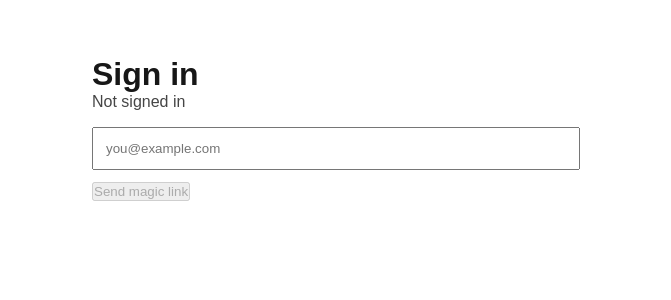
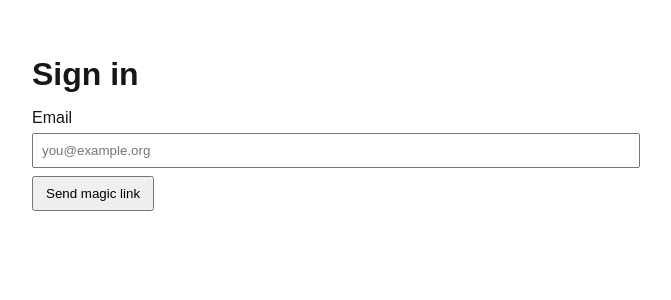
Before and after one commit to tomsullivan79/voiceflow-exit, a Next.js app: page /auth in a window 1280 px wide. Shown: the top 300 px of the page, without its empty margins (304-975 px from the left). Built offline with nearby package versions, Linux system fonts and the light colour scheme; no server answers.

Commit message:
fix(auth): make /auth SSR-safe (server wrapper + client form)

```diff
--- /dev/null
+++ b/app/auth/auth-client.tsx
@@ -0,0 +1,43 @@
+"use client";
+
+import { useState } from "react";
+import { supabaseBrowser } from "@/lib/supabaseBrowser";
+
+export default function AuthClient() {
+  const sb = supabaseBrowser();
+  const [email, setEmail] = useState("");
+  const [status, setStatus] = useState("");
+
+  async function onSubmit(e: React.FormEvent) {
+    e.preventDefault();
+    setStatus("Sending…");
+    try {
+      const { error } = await sb.auth.signInWithOtp({
+        email,
+        options: { emailRedirectTo: `${window.location.origin}/auth/callback` },
+      });
+      if (error) setStatus(`Error: ${error.message}`);
+      else setStatus("Check your email for the sign-in link.");
+    } catch (err: any) {
+      setStatus(`Error: ${err?.message || String(err)}`);
+    }
+  }
+
+  return (
+    <form onSubmit={onSubmit} style={{ marginTop: 16 }}>
+      <label style={{ display: "block", marginBottom: 8 }}>
+        Email
+        <input
+          type="email"
+          required
+          value={email}
+          onChange={(e) => setEmail(e.target.value)}
+          placeholder="you@example.org"
+          style={{ display: "block", width: "100%", padding: 8, marginTop: 6 }}
+        />
+      </label>
+      <button type="submit" style={{ padding: "8px 12px" }}>Send magic link</button>
+      {status && <p style={{ marginTop: 12, opacity: 0.8 }}>{status}</p>}
+    </form>
+  );
+}
--- a/app/auth/page.tsx
+++ b/app/auth/page.tsx
@@ -1,60 +1,15 @@
-"use client";
-import { useEffect, useState } from "react";
-import { supabaseBrowser } from "@/lib/supabaseBrowser";
+import { Suspense } from "react";
+import AuthClient from "./auth-client";
+
+export const dynamic = "force-dynamic";
 
 export default function AuthPage() {
-  const sb = supabaseBrowser();
-  const [email, setEmail] = useState("");
-  const [status, setStatus] = useState("idle");
-  const [userId, setUserId] = useState<string | null>(null);
-
-  useEffect(() => {
-    sb.auth.getUser().then(({ data }) => setUserId(data.user?.id ?? null));
-  }, []);
-
-  async function signIn() {
-    setStatus("sending");
-    const { error } = await sb.auth.signInWithOtp({
-      email,
-      options: { emailRedirectTo: `${window.location.origin}/auth/callback` },
-    });
-    setStatus(error ? `error: ${error.message}` : "check your email for the magic link");
-  }
-
-  async function signOut() {
-    await sb.auth.signOut();
-    setUserId(null);
-    setStatus("signed out");
-  }
-
   return (
-    <main style={{ maxWidth: 520, margin: "40px auto", padding: 16 }}>
+    <main style={{ maxWidth: 640, margin: "40px auto", padding: 16 }}>
       <h1>Sign in</h1>
-      <p style={{ opacity: 0.8, marginBottom: 16 }}>
-        {userId ? `Signed in as ${userId}` : "Not signed in"}
-      </p>
-
-      {!userId && (
-        <>
-          <input
-            type="email"
-            placeholder="you@example.com"
-            value={email}
-            onChange={(e) => setEmail(e.target.value)}
-            style={{ width: "100%", padding: 12 }}
-          />
-          <button onClick={signIn} disabled={!email || status === "sending"} style={{ marginTop: 12 }}>
-            {status === "sending" ? "Sending…" : "Send magic link"}
-          </button>
-          <div style={{ marginTop: 12 }}>{status !== "idle" ? status : ""}</div>
-        </>
-      )}
-
-      {userId && (
-        <button onClick={signOut} style={{ marginTop: 12 }}>
-          Sign out
-        </button>
-      )}
+      <Suspense fallback={<p>Loading…</p>}>
+        <AuthClient />
+      </Suspense>
     </main>
   );
 }
```
